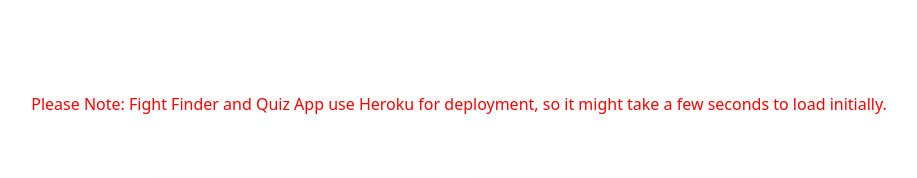
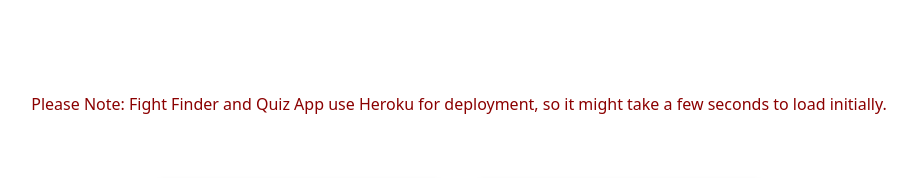
Before and after one commit to ClementTJ-FS/portfolio, a React (Create React App) app in the folder dev/portfolio/: page / in a window 1280 px wide. Shown: the part 2732-2910 px from the top of the page, without its empty margins (181-1098 px from the left). Built offline with nearby package versions, Linux system fonts and the light colour scheme; grey boxes are pictures that could not be loaded.

Commit message:
add alt text to project image. fix redundant image text.

```diff
--- a/dev/portfolio/src/components/About.jsx
+++ b/dev/portfolio/src/components/About.jsx
@@ -60,7 +60,7 @@
         >
           <img
             src='https://img.icons8.com/ios-filled/50/000000/github.png'
-            alt='github'
+            alt='github link'
             style={styles.icon}
           />
           GitHub
--- a/dev/portfolio/src/components/Header.jsx
+++ b/dev/portfolio/src/components/Header.jsx
@@ -45,6 +45,11 @@
 
   #about {
     color: #000000A6;
+
+    :hover {
+    cursor: pointer;
+    color: #f00;
+    }
   }
 
   h1 {
--- a/dev/portfolio/src/components/ProjectCard.jsx
+++ b/dev/portfolio/src/components/ProjectCard.jsx
@@ -27,6 +27,7 @@
     <PCard style={styles.card}>
       <Card.Img
         variant='top'
+        alt={props.cTitle + ' image'}
         src={process.env.PUBLIC_URL + `/img/projects/${props.cImg}.png`}
         style={styles.cImg}
       />
--- a/dev/portfolio/src/components/Projects.jsx
+++ b/dev/portfolio/src/components/Projects.jsx
@@ -64,7 +64,7 @@
   },
   note: {
     fontSize: '1rem',
-    color: 'red',
+    color: 'darkred',
     padding: '0 2rem',
   },
 };
```
